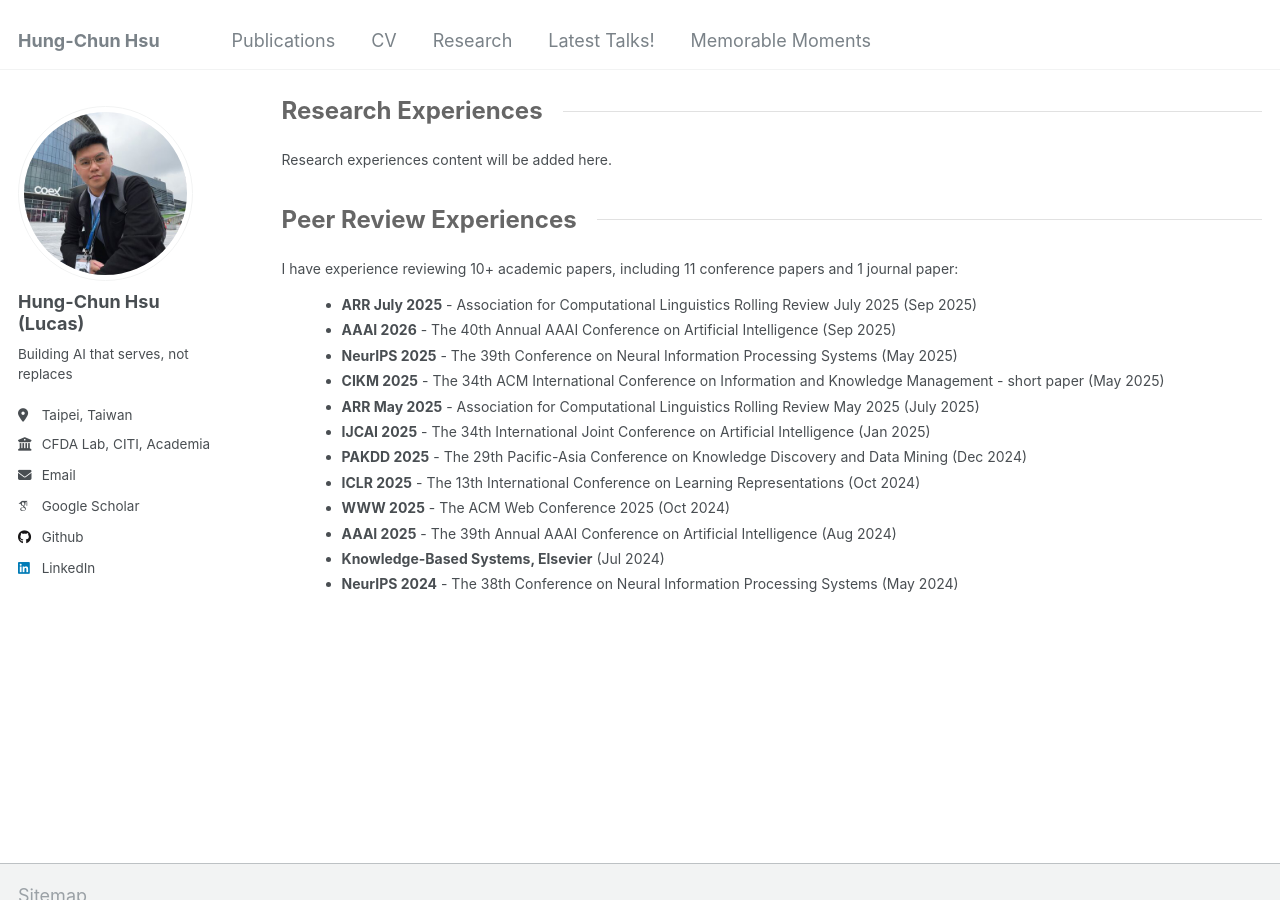
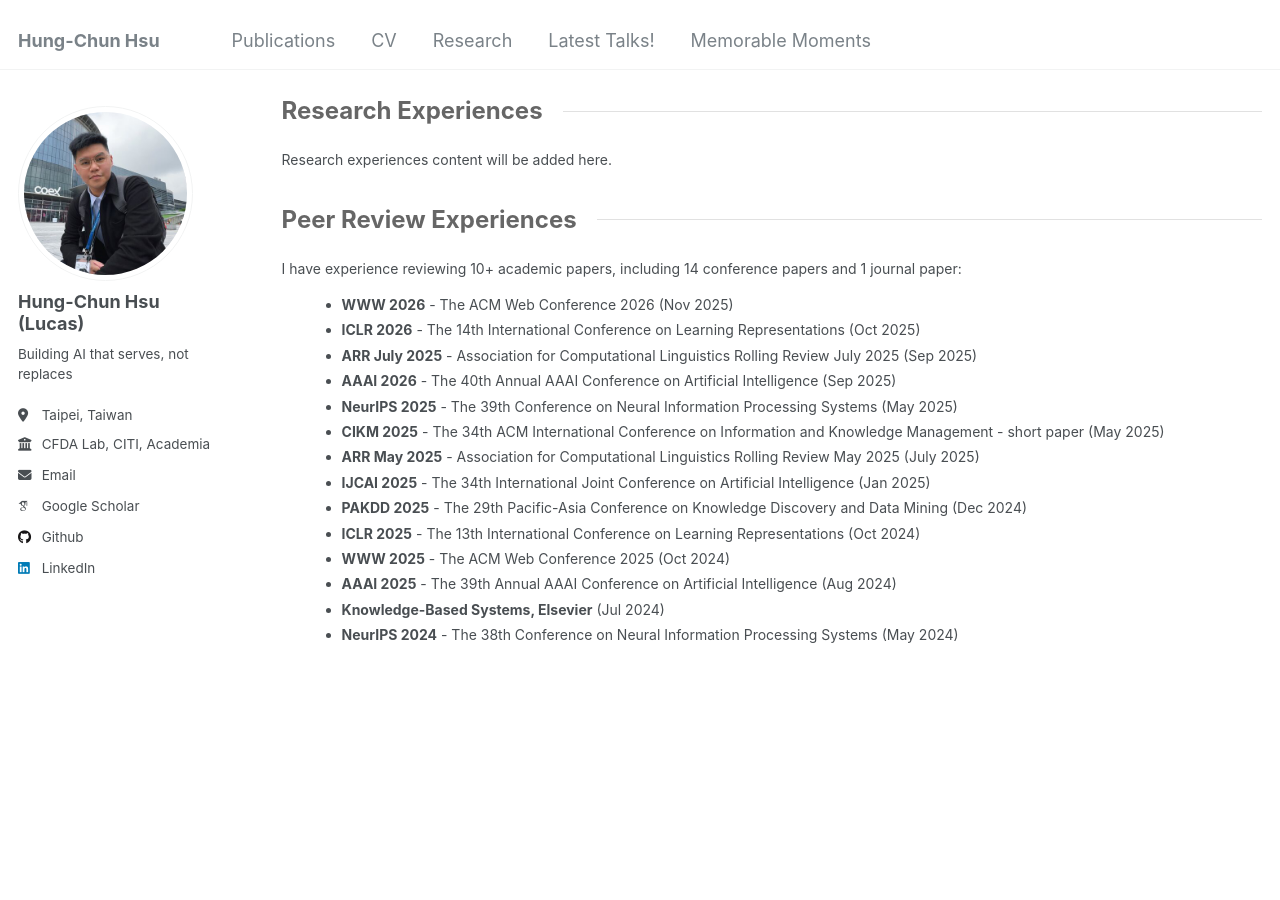
Before and after one commit to lucas-hc-hsu/lucas-hc-hsu.github.io, a Jekyll site: the page built from _pages/research.html, in a window 1280 px wide and 900 px high, scrolled down 750 px. Built offline with Jekyll 4.4.1, drawn with Linux system fonts in a browser that asks for light colours; some web fonts are replaced.

Commit message:
Add WWW 2026 and ICLR 2026 to peer review experiences
🤖 Generated with [Claude Code](https://claude.com/claude-code)

Co-Authored-By: Claude <noreply@anthropic.com>

```diff
--- a/_pages/research.html
+++ b/_pages/research.html
@@ -193,8 +193,10 @@ author_profile: true
 </div>
 
 <div style="margin: 15px 0;">
-  <p style="font-size: 14px; line-height: 1.6; margin-bottom: 10px;">I have experience reviewing 10+ academic papers, including 11 conference papers and 1 journal paper:</p>
+  <p style="font-size: 14px; line-height: 1.6; margin-bottom: 10px;">I have experience reviewing 10+ academic papers, including 14 conference papers and 1 journal paper:</p>
   <ul style="margin-left: 20px; font-size: 14px; line-height: 1.6;">
+    <li style="margin-bottom: 3px;"><strong>WWW 2026</strong> - The ACM Web Conference 2026 (Nov 2025)</li>
+    <li style="margin-bottom: 3px;"><strong>ICLR 2026</strong> - The 14th International Conference on Learning Representations (Oct 2025)</li>
     <li style="margin-bottom: 3px;"><strong>ARR July 2025</strong> - Association for Computational Linguistics Rolling Review July 2025 (Sep 2025)</li>
     <li style="margin-bottom: 3px;"><strong>AAAI 2026</strong> - The 40th Annual AAAI Conference on Artificial Intelligence (Sep 2025)</li>
     <li style="margin-bottom: 3px;"><strong>NeurIPS 2025</strong> - The 39th Conference on Neural Information Processing Systems (May 2025)</li>
```
